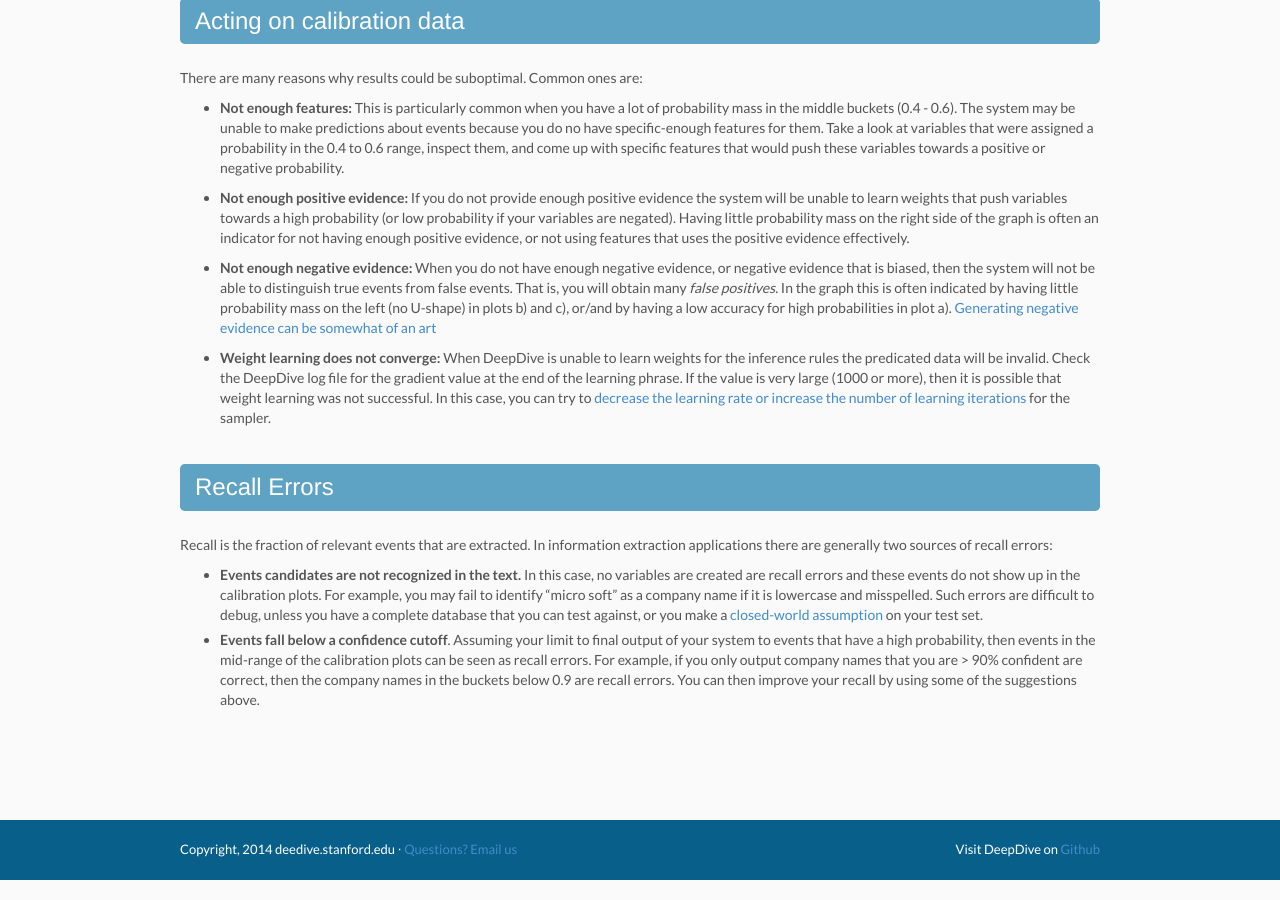
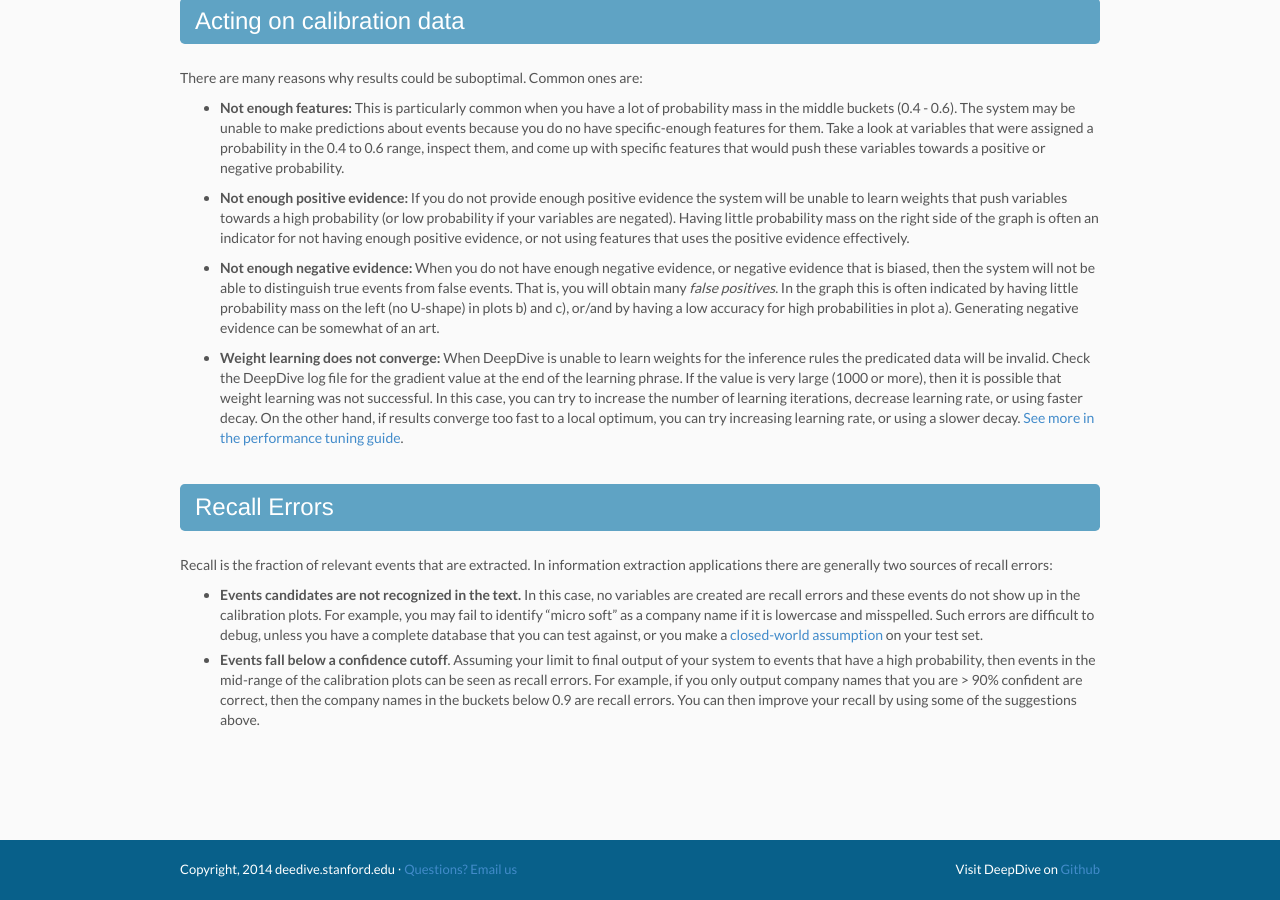
Before and after one commit to senaraiandi/deepdive, a Jekyll site: the page built from doc/general/calibration.md, in a window 1280 px wide and 900 px high, scrolled down 1032 px. Built offline with Jekyll 4.4.1, drawn with Linux system fonts in a browser that asks for light colours; nearby versions of some CDN libraries.

Commit message:
Added some FAQ and small fixes

```diff
--- a/doc/general/calibration.md
+++ b/doc/general/calibration.md
@@ -30,9 +30,9 @@ There are many reasons why results could be suboptimal. Common ones are:
 
 - **Not enough positive evidence:** If you do not provide enough positive evidence the system will be unable to learn weights that push variables towards a high probability (or low probability if your variables are negated). Having little probability mass on the right side of the graph is often an indicator for not having enough positive evidence, or not using features that uses the positive evidence effectively.
 
-- **Not enough negative evidence:** When you do not have enough negative evidence, or negative evidence that is biased, then the system will not be able to distinguish true events from false events. That is, you will obtain many *false positives*. In the graph this is often indicated by having little probability mass on the left (no U-shape) in plots b) and c), or/and by having a low accuracy for high probabilities in plot a). [Generating negative evidence can be somewhat of an art](/doc/general/generating_negative_examples.html)
+- **Not enough negative evidence:** When you do not have enough negative evidence, or negative evidence that is biased, then the system will not be able to distinguish true events from false events. That is, you will obtain many *false positives*. In the graph this is often indicated by having little probability mass on the left (no U-shape) in plots b) and c), or/and by having a low accuracy for high probabilities in plot a). Generating negative evidence can be somewhat of an art.
 
-- **Weight learning does not converge:** When DeepDive is unable to learn weights for the inference rules the predicated data will be invalid. Check the DeepDive log file for the gradient value at the end of the learning phrase. If the value is very large (1000 or more), then it is possible that weight learning was not successful. In this case, you can try to [decrease the learning rate or increase the number of learning iterations](/doc/performance.html) for the sampler.
+- **Weight learning does not converge:** When DeepDive is unable to learn weights for the inference rules the predicated data will be invalid. Check the DeepDive log file for the gradient value at the end of the learning phrase. If the value is very large (1000 or more), then it is possible that weight learning was not successful. In this case, you can try to increase the number of learning iterations, decrease learning rate, or using faster decay. On the other hand, if results converge too fast to a local optimum, you can try increasing learning rate, or using a slower decay. [See more in the performance tuning guide](/doc/performance.html).
 
 
 ### Recall Errors
```
Also changed, not shown: doc/changelog/0.3-alpha.md (+2 -0 lines), doc/faq.md (+11 -3 lines), doc/overview.md (+1 -1 lines), doc/performance.md (+4 -0 lines), doc/schema.md (+1 -1 lines).
